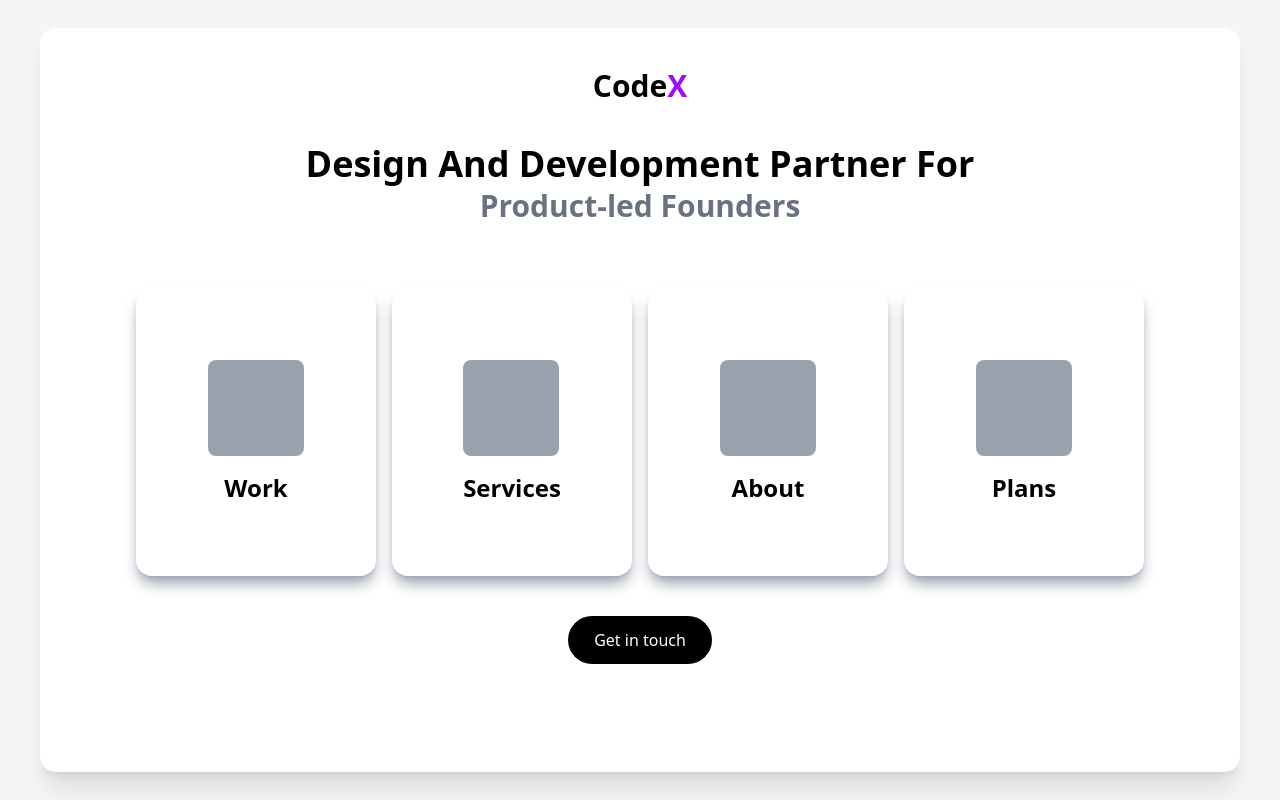
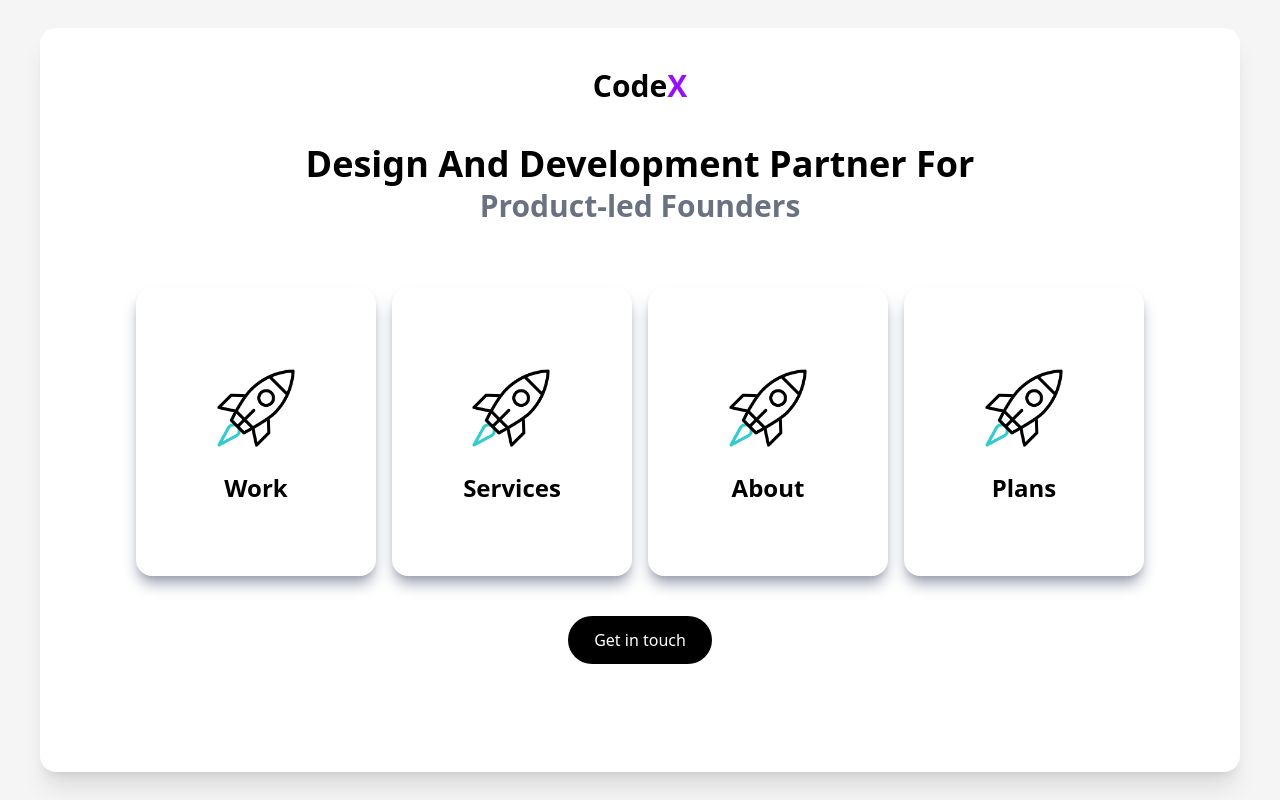
Before and after one commit to VinshMachado/Xez, a Next.js app in the folder portfolio/: page / in a window 1280 px wide. Built offline with nearby package versions, Linux system fonts and the light colour scheme.

Commit message:
no changes

```diff
--- a/portfolio/app/Components/Box.js
+++ b/portfolio/app/Components/Box.js
@@ -8,10 +8,13 @@ const Box = () => {
       {det.map((item, index) => (
         <div
           key={index}
+          onMouseEnter={console.log("hello")}
           className="bg-white hover:w-64 hover:h-80 rounded-2xl w-60 h-72 flex justify-center hover:shadow-purple-300 items-center shadow-gray-400 shadow-lg"
         >
           <div className=" flex-col justify-center items-center">
-            <div className="bg-gray-400 w-24 h-24 rounded-lg"></div>
+            <div className="bg-gray-400 w-24 h-24 rounded-lg ">
+              <img src="./rocket.gif"></img>
+            </div>
             <span className="pt-4 text-black font-bold text-2xl text-center flex justify-center">
               {item}
             </span>
--- a/portfolio/app/page.js
+++ b/portfolio/app/page.js
@@ -9,7 +9,7 @@ const page = () => {
           <b>Code</b>
           <b className="text-purple-600 text-3xl">X</b>
         </div>
-        <div className="flex justify-center font-extrabold sm:text-4xl text-xl mt-10 sm:font-bold text-center">
+        <div className="flex  justify-center font-extrabold sm:text-4xl text-xl mt-10 sm:font-bold text-center">
           Design And Development Partner For{" "}
         </div>
         <div className="flex justify-center  sm:text-3xl pt-1 pb-16 text-gray-500  font-bold  text-center">
```
Also changed, not shown: portfolio/public/rocket.gif (added).
